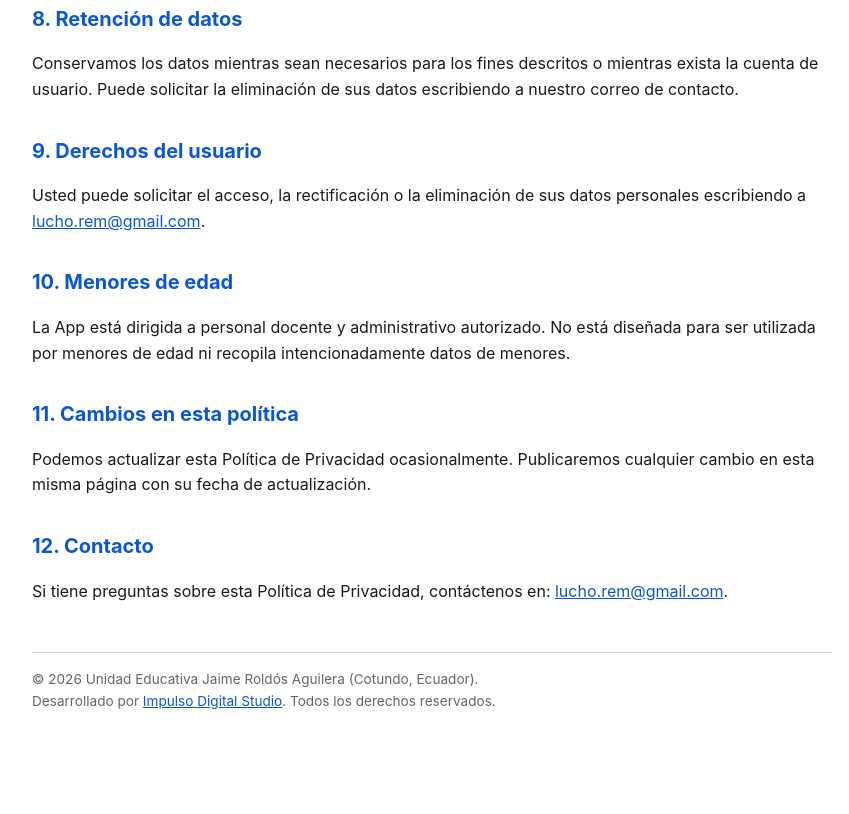
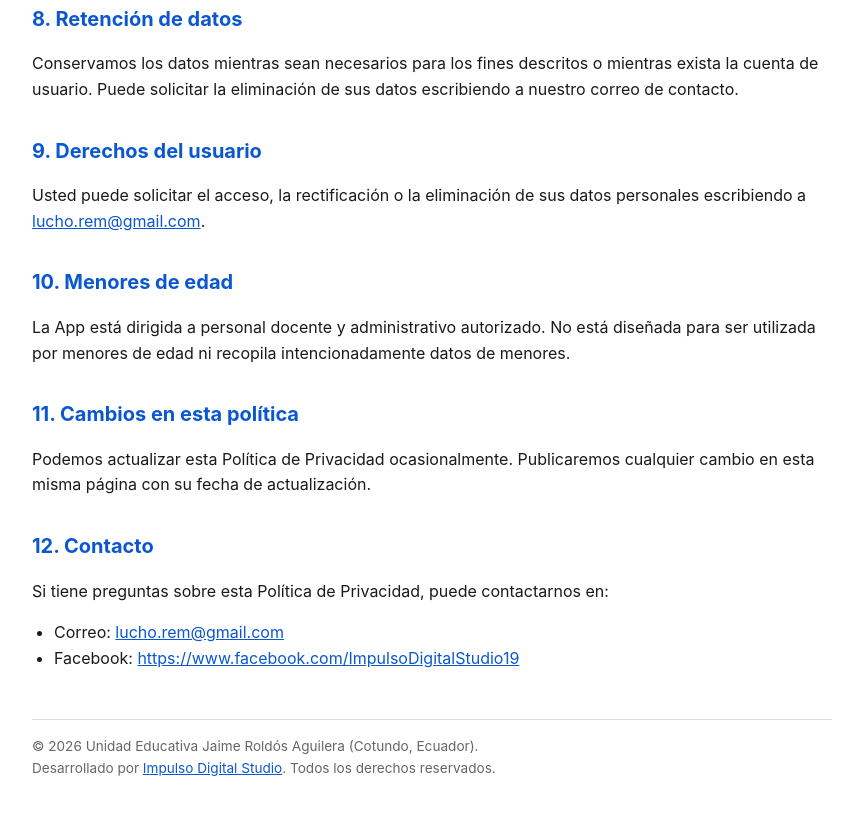
Before and after one commit to LuisRha/privacidad-jra, a plain HTML site: page index.html in a window 1280 px wide. Shown: the part 1801-2615 px from the top of the page, without its empty margins (208-1057 px from the left). Before the commit the page ends 2574 px from the top, so only its background shows below. Drawn offline with Linux system fonts and the light colour scheme.

Commit message:
Add Facebook to contact section

```diff
--- a/index.html
+++ b/index.html
@@ -109,8 +109,11 @@
   en esta misma página con su fecha de actualización.</p>
 
   <h2>12. Contacto</h2>
-  <p>Si tiene preguntas sobre esta Política de Privacidad, contáctenos en:
-  <a href="mailto:lucho.rem@gmail.com">lucho.rem@gmail.com</a>.</p>
+  <p>Si tiene preguntas sobre esta Política de Privacidad, puede contactarnos en:</p>
+  <ul>
+    <li>Correo: <a href="mailto:lucho.rem@gmail.com">lucho.rem@gmail.com</a></li>
+    <li>Facebook: <a href="https://www.facebook.com/ImpulsoDigitalStudio19" target="_blank" rel="noopener">https://www.facebook.com/ImpulsoDigitalStudio19</a></li>
+  </ul>
 
   <footer>
     &copy; 2026 Unidad Educativa Jaime Roldós Aguilera (Cotundo, Ecuador).<br />
```
